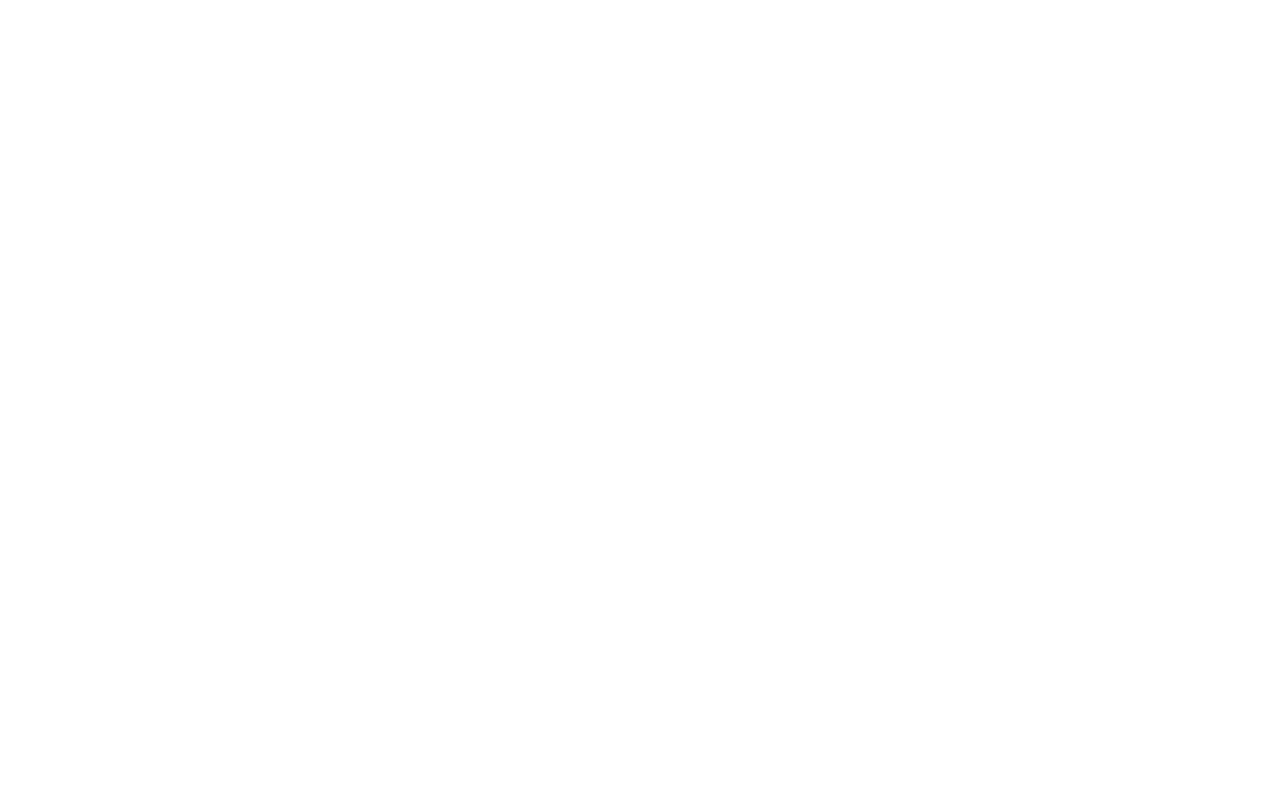
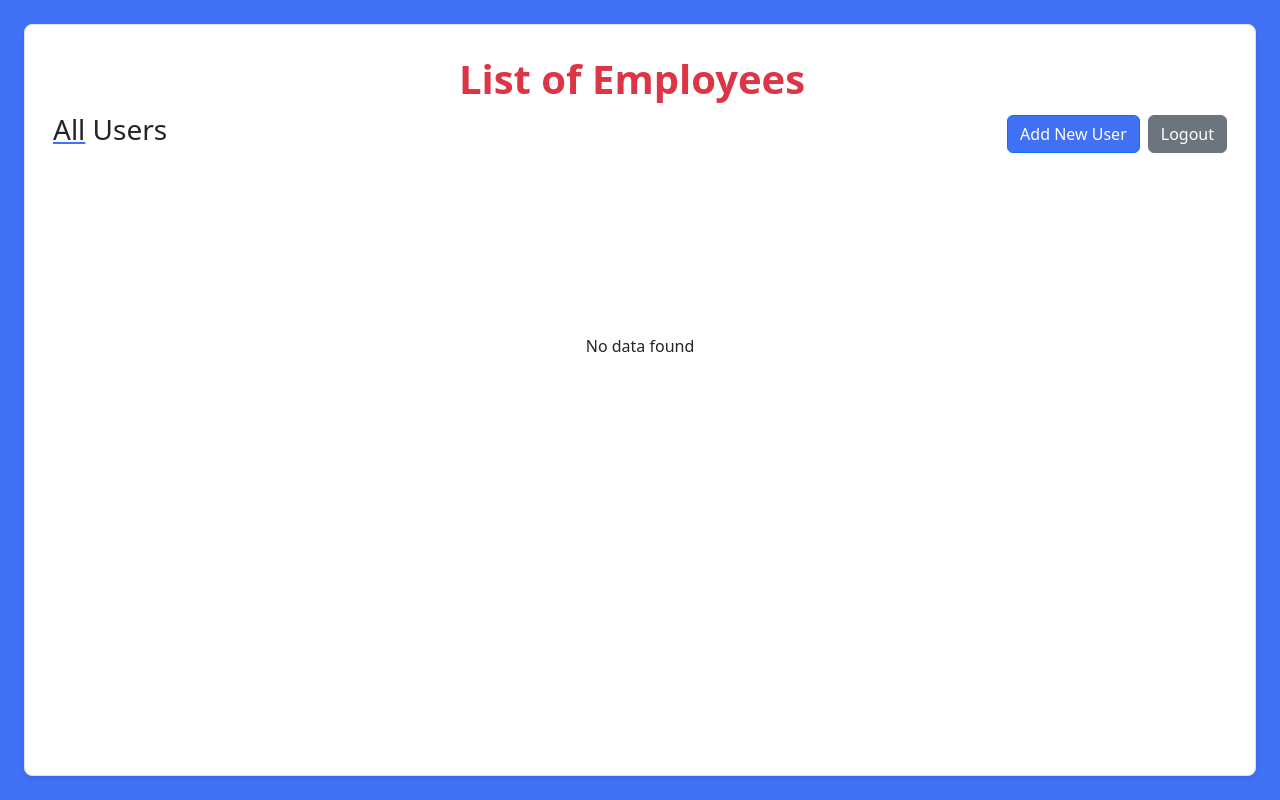
Before and after one commit to Ripty-Dx/Admin-Panel, a React (Create React App) app in the folder client/: page /employees in a window 1280 px wide. Before the commit this address had no page. Built offline with nearby package versions, Linux system fonts and the light colour scheme.

Commit message:
Employee UI

```diff
--- a/client/package.json
+++ b/client/package.json
@@ -7,11 +7,13 @@
     "@testing-library/react": "^13.4.0",
     "@testing-library/user-event": "^13.5.0",
     "bootstrap": "^5.3.2",
+    "formik": "^2.4.5",
     "react": "^18.2.0",
     "react-dom": "^18.2.0",
     "react-router-dom": "^6.18.0",
     "react-scripts": "5.0.1",
-    "web-vitals": "^2.1.4"
+    "web-vitals": "^2.1.4",
+    "yup": "^1.3.2"
   },
   "scripts": {
     "start": "react-scripts start",
--- a/client/src/App.css
+++ b/client/src/App.css
@@ -1 +1,30 @@
 @import url("../node_modules/bootstrap/dist/css/bootstrap.min.css");
+.bg-blue {
+  background-color: #4070f4;
+}
+html,
+body {
+  min-height: 100vh;
+  background-color: #4070f4;
+  padding: 0px;
+  margin: 0px;
+}
+.underline {
+  text-decoration: underline;
+  text-decoration-color: #4070f4;
+}
+input::-webkit-outer-spin-button,
+input::-webkit-inner-spin-button {
+  -webkit-appearance: none;
+  margin: 0;
+}
+th,
+td {
+  text-align: center;
+  vertical-align: middle;
+}
+.back {
+  position: absolute;
+  top: 3%;
+  left: 1%;
+}
--- a/client/src/App.js
+++ b/client/src/App.js
@@ -1,12 +1,16 @@
+import "../node_modules/bootstrap/dist/js/bootstrap";
 import "./App.css";
 import { Routes, Route } from "react-router-dom";
 import Home from "./components/Home";
-import "../node_modules/bootstrap/dist/js/bootstrap";
+import Employees from "./components/employee/Employees";
+import AddNewEmployee from "./components/employee/AddNewEmployee";
 function App() {
   return (
     <>
       <Routes>
         <Route path="/" element={<Home />}></Route>
+        <Route path="/employees" element={<Employees />}></Route>
+        <Route path="/addNewEmployee" element={<AddNewEmployee />}></Route>
       </Routes>
     </>
   );
--- a/client/src/components/Home.jsx
+++ b/client/src/components/Home.jsx
@@ -1,10 +1,35 @@
 import React from "react";
+// import { Navigate } from "react-router-dom";
 
 const Home = () => {
+  // const navigate=Navigate();
+  const handleClick = (str) => {
+    if (str === "employee") {
+      window.location.href = "/employees";
+    }
+  };
   return (
     <>
       <div className="container-fluid">
-        <div className="row"></div>
+        <div className="row mt-5">
+          <div className="d-flex justify-content-center align-items-center">
+            <p className="m-0 fs-1 text-white fw-bold">ADMIN PANEL</p>
+          </div>
+        </div>
+        <div className="row mt-5">
+          <div className="d-flex justify-content-center align-items-center gap-4">
+            <div
+              className="bg-white border rounded d-flex justify-content-center align-items-center"
+              style={{ height: "150px", width: "250px", cursor: "pointer" }}
+              onClick={() => handleClick("employee")}
+            >
+              <p className="m-0 fs-4">Employee</p>
+            </div>
+            <div className="border bg-white rounded d-flex justify-content-center align-items-center" style={{ height: "150px", width: "250px", cursor: "pointer" }}>
+              <p className="m-0 fs-4">Company</p>
+            </div>
+          </div>
+        </div>
       </div>
     </>
   );
--- /dev/null
+++ b/client/src/components/employee/AddNewEmployee.jsx
@@ -0,0 +1,9 @@
+import React from "react";
+
+const AddNewEmployee = () => {
+  return <>
+
+  </>;
+};
+
+export default AddNewEmployee;
--- /dev/null
+++ b/client/src/components/employee/Employees.jsx
@@ -0,0 +1,97 @@
+import React from "react";
+
+const Employees = () => {
+  const userData = [];
+  const handleAddNewEmployee = () => {
+    window.location.href = "/addNewEmployee";
+  };
+  return (
+    <>
+      <div className="container-fluid">
+        <div className="row">
+          <div className=" min-vh-100 min-vw-100 p-4 d-flex">
+            <div className="w-100 shadow-sm bg-white border rounded-3 p-4 min-vh-50">
+              <div className="d-flex gap-3 justify-content-center px-1 align-items-center mb-1">
+                <p className="align-middle m-0 fs-1 text-danger fw-bold">List of Employees </p>
+                <h3 className="align-middle m-0 text-danger text-capitalize">{sessionStorage.getItem("user name")}</h3>
+              </div>
+              <div className="d-flex justify-content-between px-1 align-items-center mb-4">
+                <h3>
+                  <span className="underline">All</span> Users
+                </h3>
+                <div className="gap-2 d-flex">
+                  <button className="btn btn-primary bg-blue" onClick={handleAddNewEmployee}>
+                    Add New User
+                  </button>
+                  <button className="btn btn-secondary ">Logout</button>
+                </div>
+              </div>
+              {userData?.length ? (
+                <>
+                  <div className="table-responsive">
+                    <table className="table table-striped border">
+                      <thead>
+                        <tr>
+                          <th>ID</th>
+                          <th>Name</th>
+                          <th>Email</th>
+                          <th>Mobile</th>
+                          <th>Address</th>
+                          <th>Gender</th>
+                          <th>Hobbies</th>
+                          <th>Preferences</th>
+                          <th>Actions</th>
+                        </tr>
+                      </thead>
+                      <tbody>
+                        {/* {userData?.map((ele, index) => {
+                      return (
+                        <tr key={index}>
+                          <td>{ele?.id}</td>
+                          <td>{ele?.name}</td>
+                          <td>{ele?.email}</td>
+                          <td>{ele?.mobile}</td>
+                          <td>{ele?.address?.length > 0 ? ele.address : "..."}</td>
+                          <td>{ele?.gender}</td>
+                          <td>
+                            {ele?.hobbies?.length > 0
+                              ? ele?.hobbies.map((hobby) => (
+                                  <>
+                                    {hobby}
+                                    <br></br>
+                                  </>
+                                ))
+                              : "..."}
+                          </td>
+                          <td>{ele?.preferences?.length > 0 ? ele.preferences : "..."}</td>
+                          <td>
+                            <button className="btn btn-success me-2" onClick={() => onUpdate(ele?.id)}>
+                              Edit
+                            </button>
+                            <button className="btn btn-danger" onClick={(e) => onDelete(e, ele?.id)}>
+                              Delete
+                            </button>
+                          </td>
+                        </tr>
+                      );
+                    })} */}
+                      </tbody>
+                    </table>
+                  </div>
+                </>
+              ) : (
+                <>
+                  <div className="d-flex justify-content-center align-items-center min-vw-50 h-50">
+                    <p className=""> No data found</p>
+                  </div>
+                </>
+              )}
+            </div>
+          </div>
+        </div>
+      </div>
+    </>
+  );
+};
+
+export default Employees;
```
Also changed, not shown: 1 other file (tests, documents, lock files or other folders).
